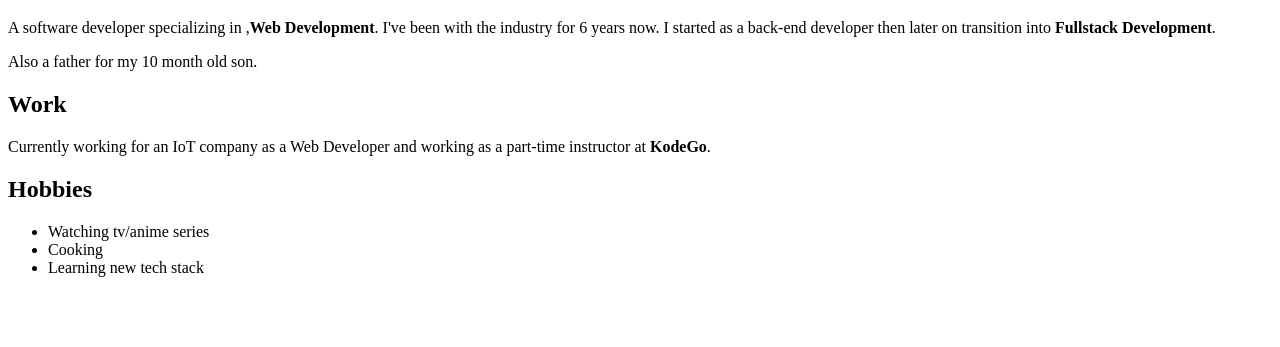
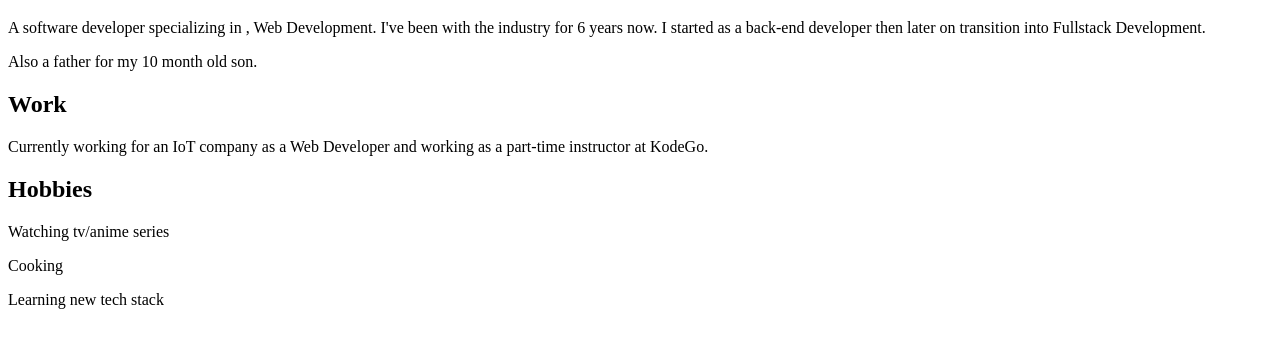
Before and after one commit to maangeloatienza/html-class, a plain HTML site: page activity.html in a window 1280 px wide. Shown: the part 61-408 px from the top of the page. Drawn offline with Linux system fonts and the light colour scheme.

Commit message:
mod: fix activity aligned to the current topic

```diff
--- a/activity.html
+++ b/activity.html
@@ -1,21 +1,24 @@
 <!DOCTYPE html>
 <head>
   <title>Mark Angelo Atienza</title>
+  <meta name="viewport" content="width=device-width, initial-scale=1" />
+  <meta name="title" content="Mark Angelo Atienza">
+  <meta name="description" content="All about Mark Angelo Atienza">
 </head>
 <body>
+
 <h1>I'm Mark Angelo Atienza</h1>
 
-<p>A software developer specializing in ,<b>Web Development</b>. I've been with the industry for 6 years now. I started as a back-end developer then later on transition into <b>Fullstack Development</b>.</p>
+<p>A software developer specializing in , Web Development. I've been with the industry for 6 years now. I started as a back-end developer then later on transition into Fullstack Development.</p>
 <p> Also a father for my 10 month old son.</p>
 
 <h2>Work</h2>
-<p>Currently working for an IoT company as a Web Developer and working as a part-time instructor at <b>KodeGo</b>.</p>
+<p>Currently working for an IoT company as a Web Developer and working as a part-time instructor at KodeGo.</p>
 
 <h2>Hobbies</h2>
-<ul type="disc">
-  <li>Watching tv/anime series</li>
-  <li>Cooking</li>
-  <li>Learning new tech stack</li>
-</ul>
+<p>Watching tv/anime series</p>
+<p>Cooking</p>
+<p>Learning new tech stack</p>
+
 </body>
 </html>
```
